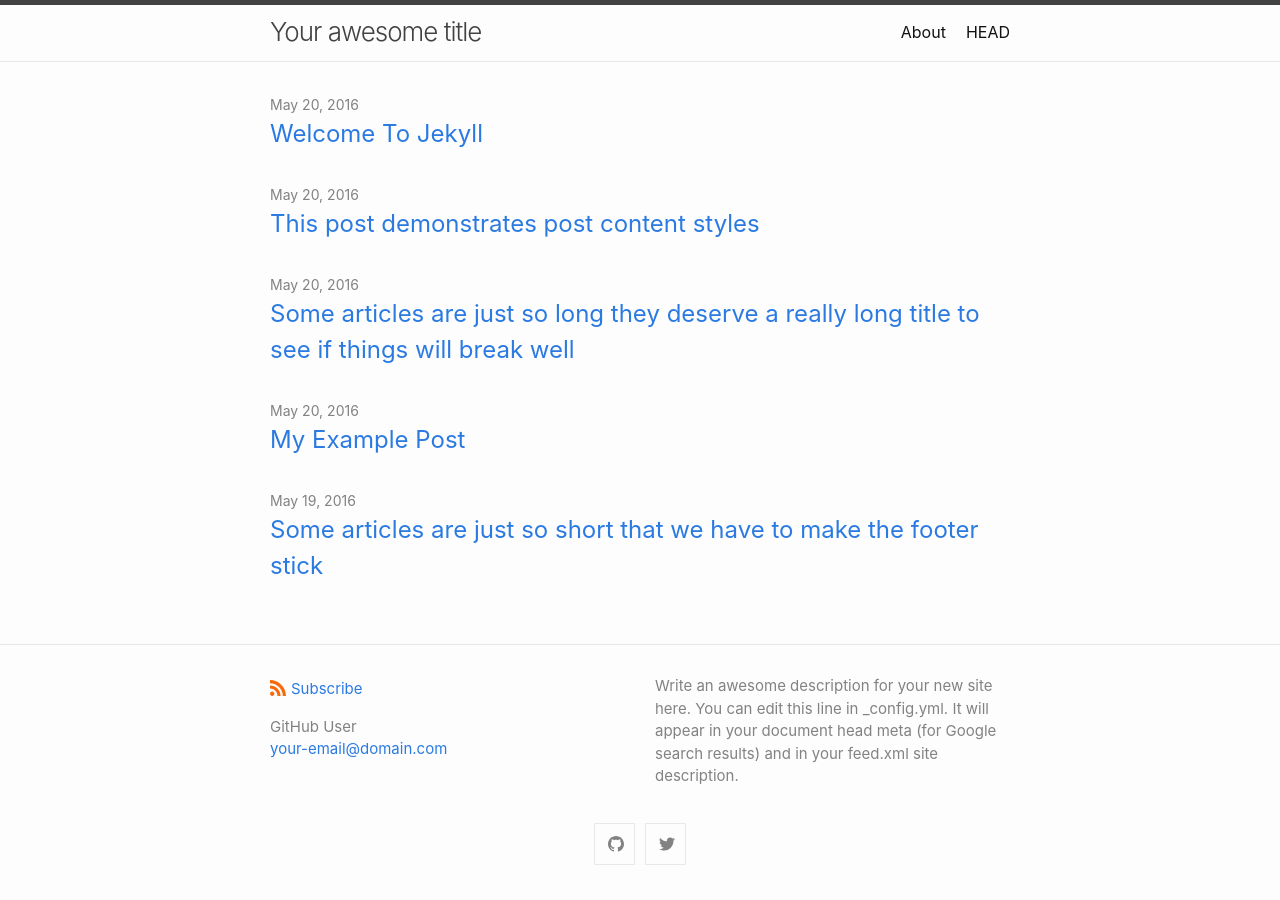
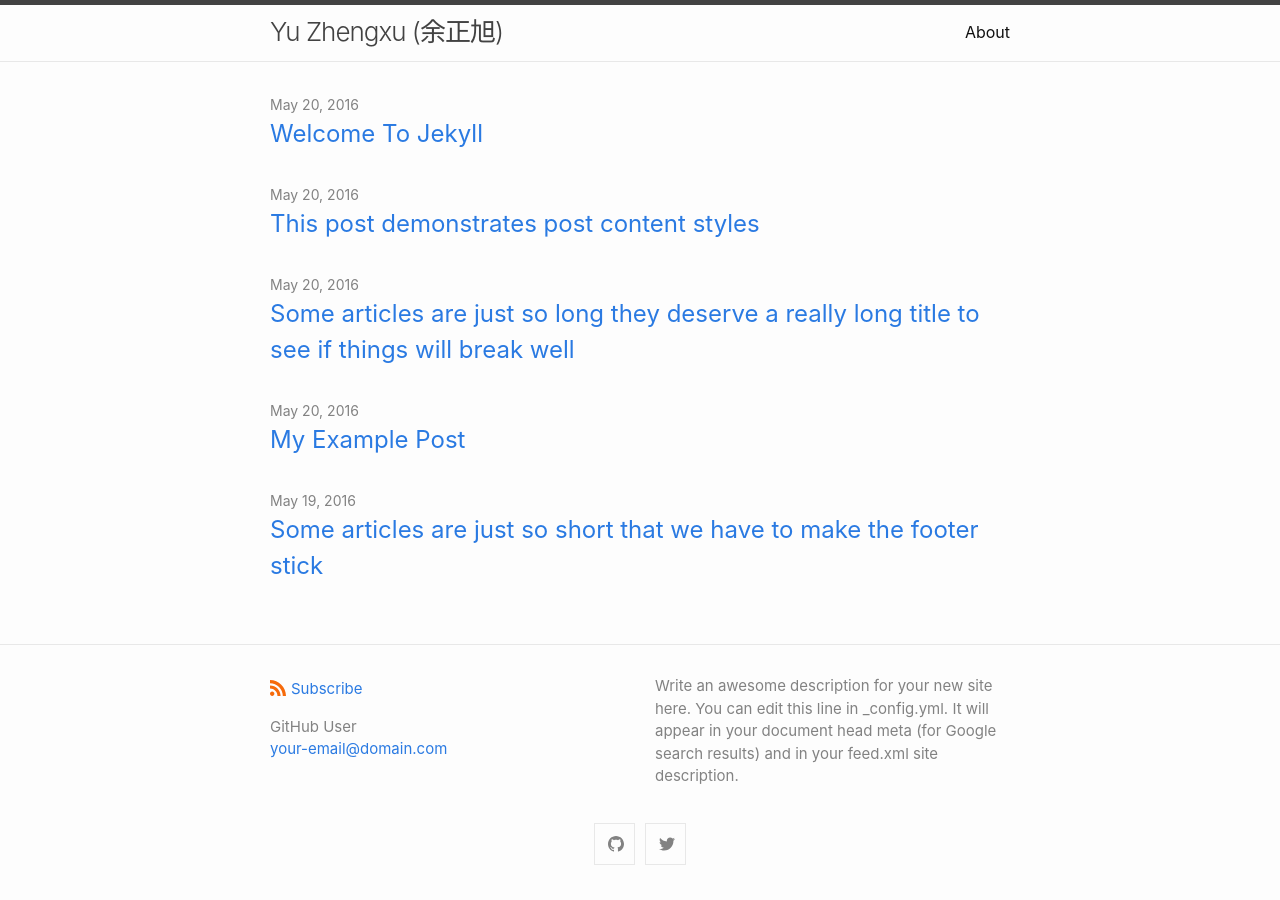
Before and after one commit to zhengxuyu/zhengxuyu.github.io, a Jekyll site: the page built from index.md, in a window 1280 px wide. Built offline with Jekyll 4.4.1, drawn with Linux system fonts in a browser that asks for light colours.

Commit message:
first commit

```diff
--- a/_config.yml
+++ b/_config.yml
@@ -1,4 +1,4 @@
-title: Your awesome title
+title: Yu Zhengxu (余正旭)
 author:
   name: GitHub User
   email: your-email@domain.com
```
Also changed, not shown: Gemfile.lock (added).
